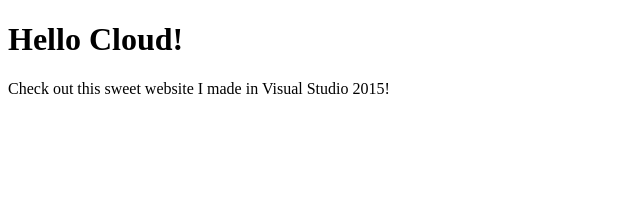
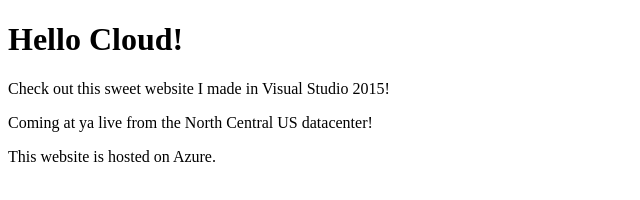
Before and after one commit to ttimasdf/amt-azure, a plain HTML site: page index.html in a window 1280 px wide. Shown: the whole page, without its empty margins (0-640 px from the left). Drawn offline with Linux system fonts and the light colour scheme.

Commit message:
Add lines.

```diff
--- a/index.html
+++ b/index.html
@@ -15,6 +15,9 @@
 <h1>Hello Cloud!</h1>
 
     <p>Check out this sweet website I made in Visual Studio 2015!</p>
+    <p>Coming at ya live from the North Central US datacenter!</p>
+
+    <p>This website is hosted on Azure. </p>
 
 </body>
 
```
